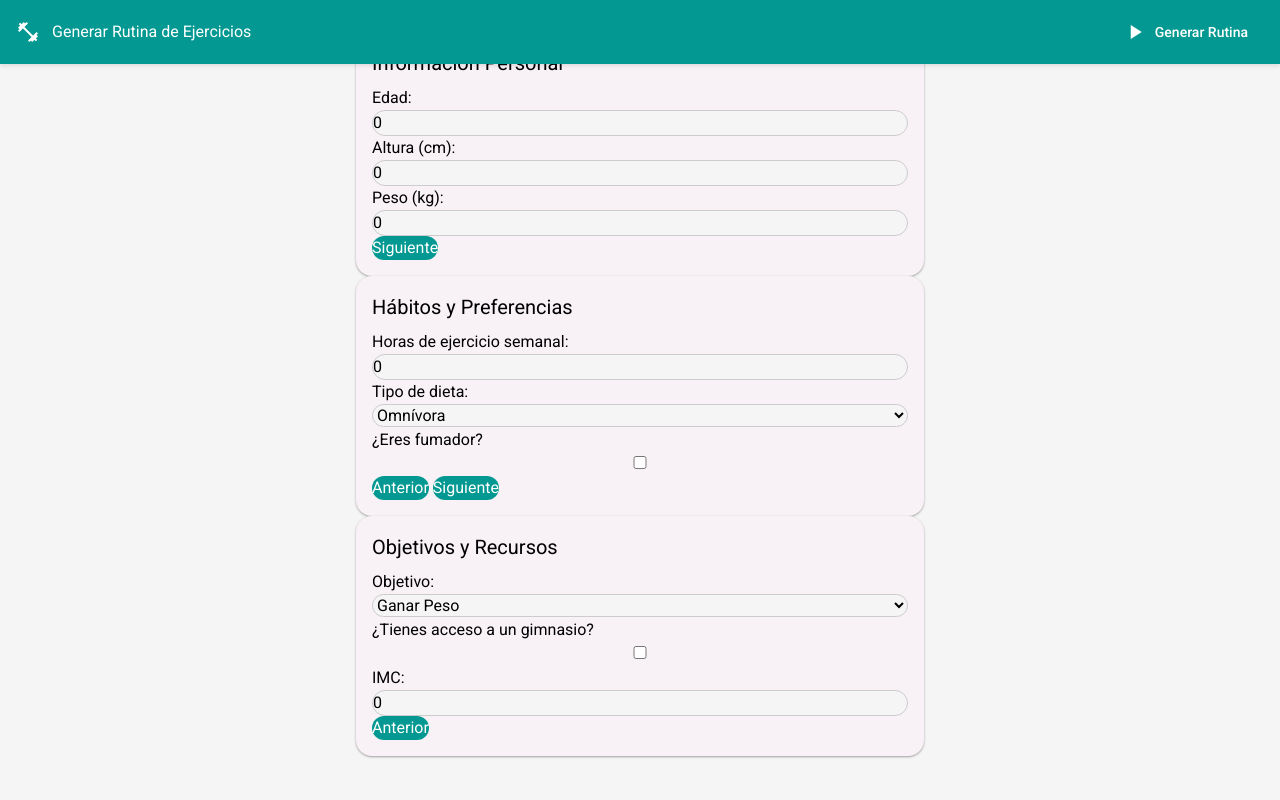
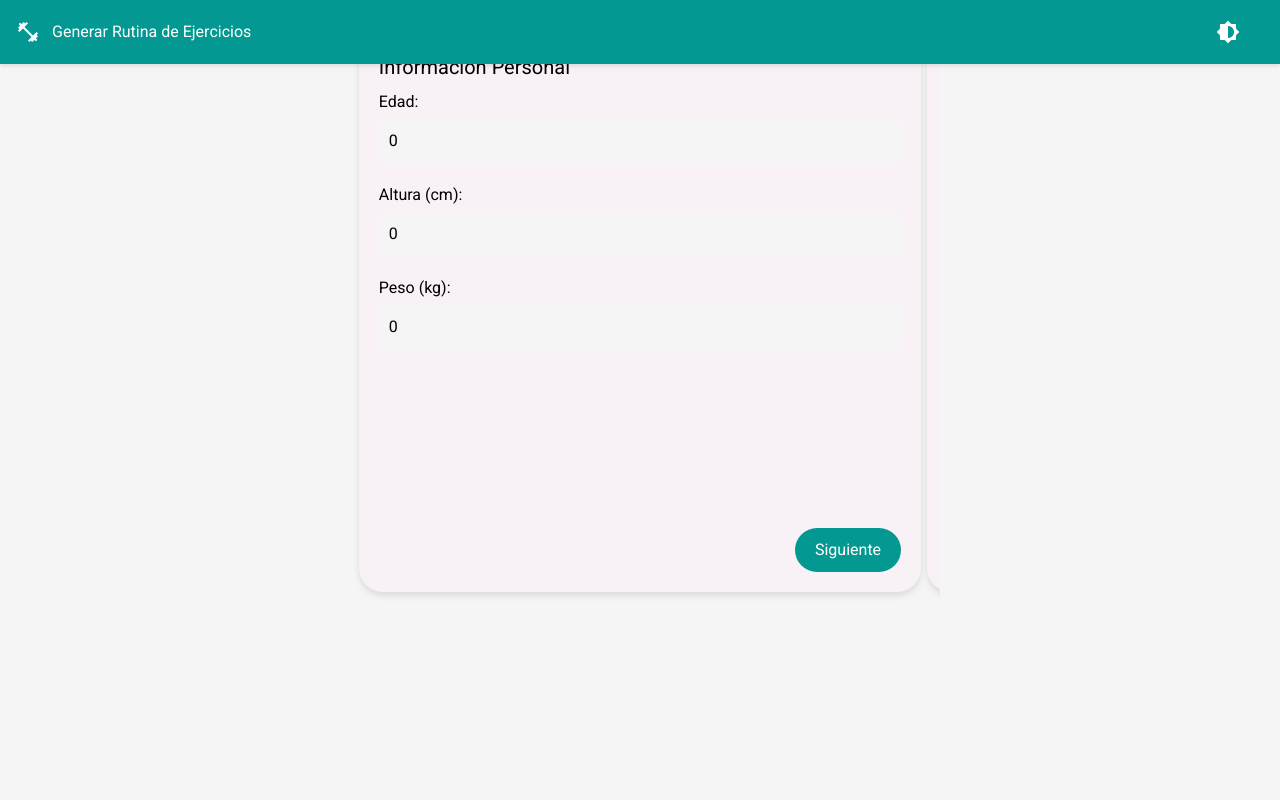
Before and after one commit to TomGGB/shapeandplate, a Django app: page /workout/ in a window 1280 px wide. Run offline with Django 5.2, Linux system fonts and the light colour scheme; the visitor is signed in with stand-in values (Sample User, id 1); data that the repository does not hold is empty; parts of the project's set-up code (start-up, migrations or seed data) failed here and were passed over; some libraries are stand-ins or nearby versions.

Commit message:
Refactor base.html: Update PWA manifest link

```diff
--- a/shapeandplate/templates/base.html
+++ b/shapeandplate/templates/base.html
@@ -14,37 +14,8 @@
     <script src="{% static 'js/theme.js' %}"></script>
     <link rel="stylesheet" href="https://cdnjs.cloudflare.com/ajax/libs/font-awesome/5.15.3/css/all.min.css">
     <link rel="stylesheet" href="https://fonts.googleapis.com/css2?family=Material+Symbols+Outlined:opsz,wght,FILL,GRAD@24,400,0,0" />
-    <link rel="manifest" href="{% static 'manifest.json' %}">
+    <link rel="manifest" href="{% static 'pwa/manifest.json' %}">
     <meta name="theme-color" content="#000000">
-    <script>
-        tailwind.config = {
-            theme: {
-                extend: {
-                    borderRadius: {
-                        'none': '0',
-                        'sm': '0.125rem',
-                        DEFAULT: '24px', // Cambia el valor por defecto a 24px
-                        'md': '0.375rem',
-                        'lg': '0.5rem',
-                        'full': '9999px',
-                    },
-                    colors: {
-                        primary: '#343d42', // Color primario
-                        'primary-foreground': '#ffffff', // Color de primer plano primario
-                        secondary: '#03dac6', // Color secundario
-                        background: '#f4f4f4', // Color de fondo
-                        surface: '#ffffff', // Color de superficie
-                        error: '#b00020', // Color de error
-                        'on-primary': '#ffffff', // Color sobre primario
-                        'on-secondary': '#000000', // Color sobre secundario
-                        'on-background': '#000000', // Color sobre fondo
-                        'on-surface': '#000000', // Color sobre superficie
-                        'on-error': '#ffffff', // Color sobre error
-                    },
-                },
-            },
-        }
-    </script>
 </head>
 <body>
     <div id="loading-screen" class="loading-screen" style="display: none;">
@@ -153,5 +124,7 @@
             });
         });
     </script>
+    {% block extra_js %}{% endblock %}
+    {% block extra_css %}{% endblock %}
 </body>
 </html>
--- a/workout/templates/workout.html
+++ b/workout/templates/workout.html
@@ -8,18 +8,12 @@
     Generar Rutina de Ejercicios
 {% endblock %}
 
-{% block top_app_bar_right %}
-    <button class="app-bar-button" id="generate-routine-button" onclick="submitForm()">
-        <span class="material-icons">play_arrow</span>
-        <span class="button-text">Generar Rutina</span>
-    </button>
-{% endblock %}
-
 {% block content %}
 <div class="card-container">
-    <div class="screens-wrapper">
+    <div class="screens-wrapper" id="screensWrapper">
         <div id="screen1" class="screen active">
             <div class="card">
+                <div class="card-content">
                     <h2>Información Personal</h2>
                     <div class="form-group">
                         <label for="edad">Edad:</label>
@@ -33,13 +27,16 @@
                         <label for="peso">Peso (kg):</label>
                         <input type="number" id="peso" name="peso" value="{{ user.weight|default_if_none:0 }}" required>
                     </div>
+                </div>
                 <div class="button-container">
+                    <div></div>
                     <button class="next-button" onclick="nextScreen(2)">Siguiente</button>
                 </div>
             </div>
         </div>
         <div id="screen2" class="screen">
             <div class="card">
+                <div class="card-content">
                     <h2>Hábitos y Preferencias</h2>
                     <div class="form-group">
                         <label for="ejercicio_semanal">Horas de ejercicio semanal:</label>
@@ -57,6 +54,7 @@
                         <label for="smoker">¿Eres fumador?</label>
                         <input type="checkbox" id="smoker" name="smoker" {% if user.is_smoker %}checked{% endif %}>
                     </div>
+                </div>
                 <div class="button-container">
                     <button class="prev-button" onclick="prevScreen(1)">Anterior</button>
                     <button class="next-button" onclick="nextScreen(3)">Siguiente</button>
@@ -65,6 +63,7 @@
         </div>
         <div id="screen3" class="screen">
             <div class="card">
+                <div class="card-content">
                     <h2>Objetivos y Recursos</h2>
                     <div class="form-group">
                         <label for="goal">Objetivo:</label>
@@ -84,8 +83,13 @@
                         <label for="imc">IMC:</label>
                         <input type="text" id="imc" name="imc" value="{{ user.imc|default_if_none:0 }}" readonly>
                     </div>
+                </div>
                 <div class="button-container">
                     <button class="prev-button" onclick="prevScreen(2)">Anterior</button>
+                    <button class="generate-button" onclick="submitForm()">
+                        <span class="material-icons">play_arrow</span>
+                        Generar Rutina
+                    </button>
                 </div>
             </div>
         </div>
@@ -104,28 +108,57 @@
     <input type="hidden" name="goal" id="form_goal">
     <input type="hidden" name="imc" id="form_imc">
 </form>
-
 {% endblock %}
 
 {% block extra_js %}
 <script>
+    let currentScreen = 1;
+    let startX, startY, endX, endY;
+    const screensWrapper = document.getElementById('screensWrapper');
+
+    screensWrapper.addEventListener('touchstart', function(e) {
+        startX = e.touches[0].clientX;
+        startY = e.touches[0].clientY;
+    });
+
+    screensWrapper.addEventListener('touchend', function(e) {
+        endX = e.changedTouches[0].clientX;
+        endY = e.changedTouches[0].clientY;
+        handleSwipe();
+    });
+
+    function handleSwipe() {
+        const diffX = startX - endX;
+        const diffY = startY - endY;
+
+        if (Math.abs(diffX) > Math.abs(diffY)) {
+            if (diffX > 50 && currentScreen < 3) {
+                nextScreen(currentScreen + 1);
+            } else if (diffX < -50 && currentScreen > 1) {
+                prevScreen(currentScreen - 1);
+            }
+        }
+    }
+
     function nextScreen(screenNumber) {
-        const currentScreen = document.querySelector('.screen.active');
-        const nextScreen = document.getElementById(`screen${screenNumber}`);
-        if (currentScreen && nextScreen) {
-            currentScreen.classList.remove('active');
-            nextScreen.classList.add('active');
+        const currentScreenElement = document.querySelector('.screen.active');
+        const nextScreenElement = document.getElementById(`screen${screenNumber}`);
+        if (currentScreenElement && nextScreenElement) {
+            currentScreenElement.classList.remove('active');
+            nextScreenElement.classList.add('active');
             document.querySelector('.screens-wrapper').style.transform = `translateX(-${(screenNumber - 1) * 33.33}%)`;
+            currentScreen = screenNumber;
         }
     }
 
     function prevScreen(screenNumber) {
-        const currentScreen = document.querySelector('.screen.active');
-        const prevScreen = document.getElementById(`screen${screenNumber}`);
-        if (currentScreen && prevScreen) {
-            currentScreen.classList.remove('active');
-            prevScreen.classList.add('active');
+        const currentScreenElement = document.querySelector('.screen.active');
+        const prevScreenElement = document.getElementById(`screen${screenNumber}`);
+        if (currentScreenElement && prevScreenElement) {
+            currentScreenElement.classList.remove('active');
+            prevScreenElement.classList.add('active');
             document.querySelector('.screens-wrapper').style.transform = `translateX(-${(screenNumber - 1) * 33.33}%)`;
+            currentScreen = screenNumber;
         }
     }
 
@@ -189,12 +222,22 @@
     }
 
     .card {
-        background-color: var(--surface-color);
+        background-color: var(--on-background-color);
         padding: 20px;
         border-radius: 24px;
         box-shadow: 0 4px 6px rgba(0, 0, 0, 0.1);
-        width: 100%;
-        max-width: 400px;
+        width: 99%;
+        height: 70vh;
+        max-width: none;
+        margin: 0 auto;
+        overflow-y: auto;
+        display: flex;
+        flex-direction: column;
+    }
+
+    .card-content {
+        flex-grow: 1;
+        overflow-y: auto;
     }
 
     .form-group {
@@ -222,10 +265,13 @@
         display: flex;
         justify-content: space-between;
         margin-top: 20px;
+        padding-top: 10px;
+        border-top: 1px solid var(--outline-color);
     }
 
     .next-button,
-    .prev-button {
+    .prev-button,
+    .generate-button {
         background-color: var(--primary-color);
         color: var(--on-primary-color);
         border: none;
@@ -233,11 +279,18 @@
         padding: 10px 20px;
         cursor: pointer;
         transition: background-color 0.3s ease;
+        display: flex;
+        align-items: center;
     }
 
     .next-button:hover,
-    .prev-button:hover {
+    .prev-button:hover,
+    .generate-button:hover {
         background-color: var(--primary-darker);
+    }
+
+    .generate-button .material-icons {
+        margin-right: 5px;
     }
 </style>
 {% endblock %}
```
Lines whose indentation alone changed are shown as unchanged.
